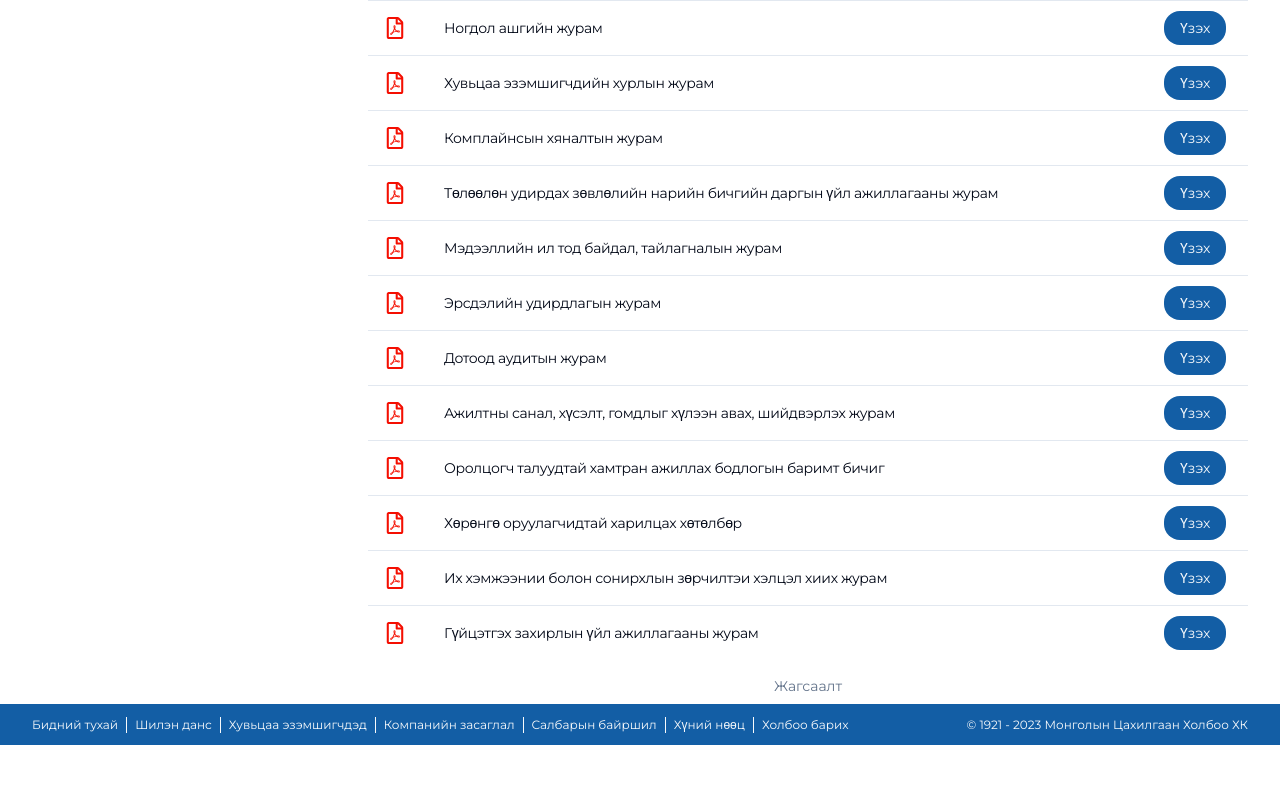
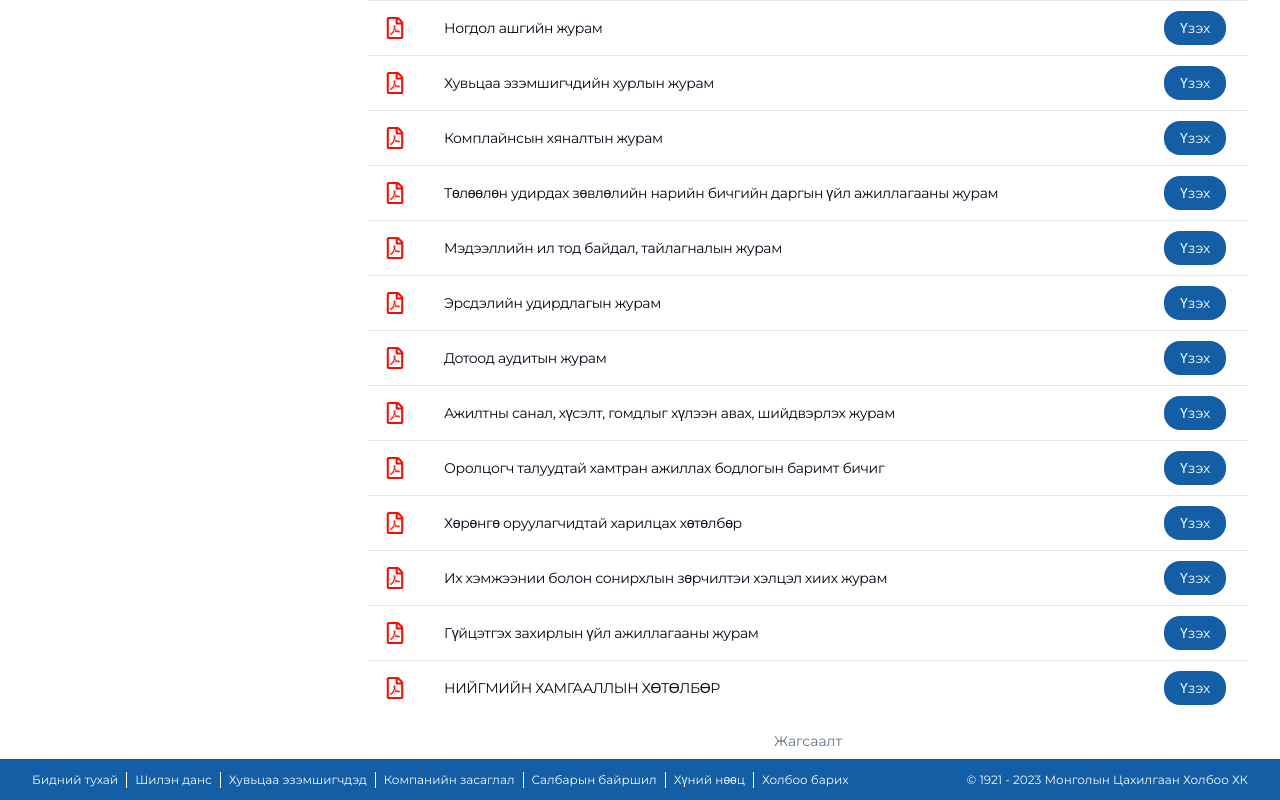
Before and after one commit to Flash7227/telmongolia, a Next.js app: page /company/rules in a window 1280 px wide. Shown: the part 851-1651 px from the top of the page. Before the commit the page ends 1596 px from the top, so only its background shows below. Built offline with nearby package versions, Linux system fonts and the light colour scheme.

Commit message:
niigmiin hamgaallin hutulbur added

```diff
--- a/src/app/company/rules/page.tsx
+++ b/src/app/company/rules/page.tsx
@@ -27,6 +27,7 @@ const duties = [
     ['Хөрөнгө оруулагчидтай харилцах хөтөлбөр', 'erhzui/4n.pdf'],
     ['Их хэмжээнии болон сонирхлын зөрчилтэи хэлцэл хиих журам', 'erhzui/5n.pdf'],
     ['Гүйцэтгэх захирлын үйл ажиллагааны журам', 'erhzui/6n.pdf'],
+    ['НИЙГМИЙН ХАМГААЛЛЫН ХӨТӨЛБӨР', 'erhzui/Нийгмийн-хамгааллын-хөтөлбөр_батлагдсан.pdf'],
 ];
 const Page = () => {
     return (
```
Also changed, not shown: 1 other file (tests, documents, lock files or other folders).
